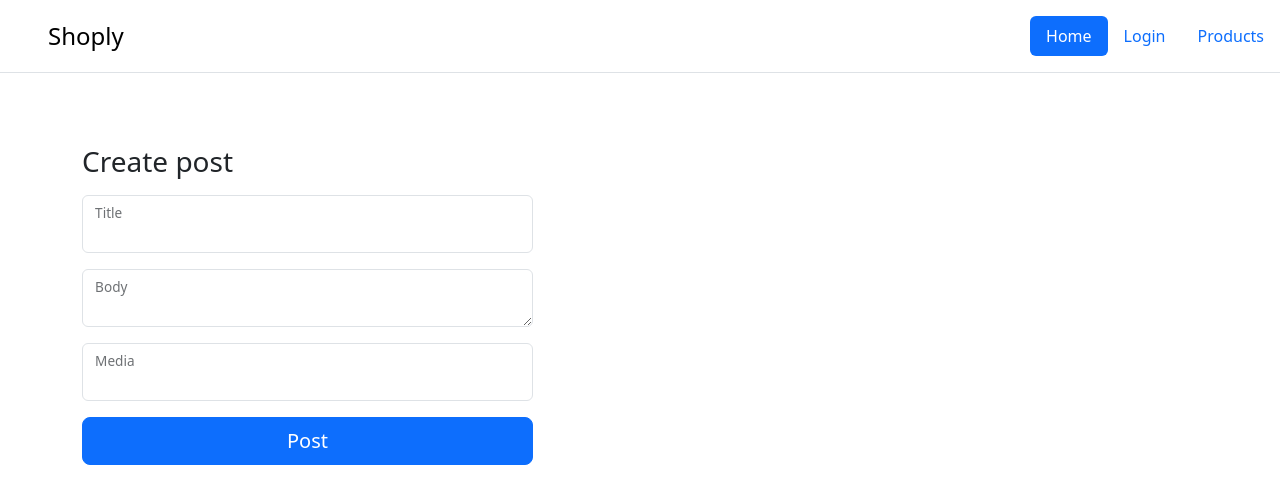
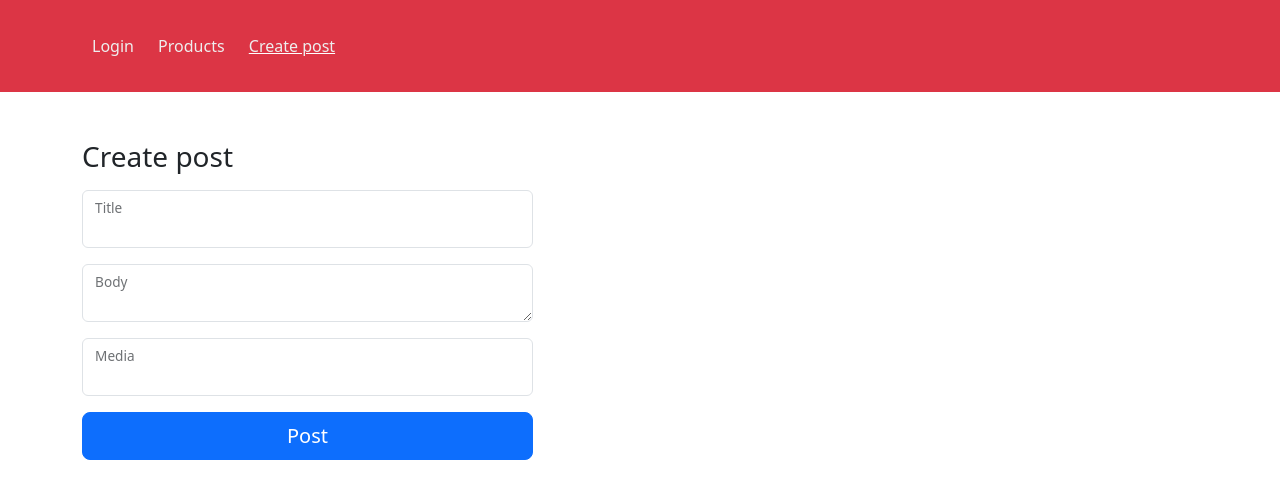
Before and after one commit to gaznik/JS2-resit, a website with bundled scripts: page create.html in a window 1280 px wide. Built offline with nearby package versions, Linux system fonts and the light colour scheme; sample sign-in values are in the browser's storage.

Commit message:
Fixed navbar links

```diff
--- a/create.html
+++ b/create.html
@@ -10,17 +10,18 @@
 
     <title>Create post</title>
 </head>
-<header class="d-flex flex-wrap justify-content-center py-3 mb-4 border-bottom">
-  <a href="/" class="d-flex align-items-center mb-3 mb-md-0 me-md-auto link-body-emphasis text-decoration-none">
-    <svg class="bi me-2" width="40" height="32"><use xlink:href="#bootstrap"></use></svg>
-    <span class="fs-4">Shoply</span>
-  </a>
-
-  <ul class="nav nav-pills">
-    <li class="nav-item"><a href="#" class="nav-link active" aria-current="page">Home</a></li>
-    <li class="nav-item"><a href="login.html" class="nav-link">Login</a></li>
-    <li class="nav-item"><a href="products.html" class="nav-link">Products</a></li>
-  </ul>
+<header class="p-3 text-bg-danger">
+  <div class="container">
+    <nav class="navbar">
+      <input type="checkbox" id="burger-toggle">
+      <label class="burger-label" for="burger-toggle">&#9776;</label>
+      <ul class="links">
+          <li><a href="login.html">Login</a></li>
+          <li><a href="products.html">Products</a></li>
+          <li class="active"><a href="create.html" aria-current="page">Create post</a></li>
+      </ul>
+    </nav>
+  </div>
 </header>
 <body>
   <main>
```
Also changed, not shown: login.html (+2 -1 lines), products.html (+2 -1 lines), singleProduct.html (+2 -1 lines), update.html (+1 -0 lines).
